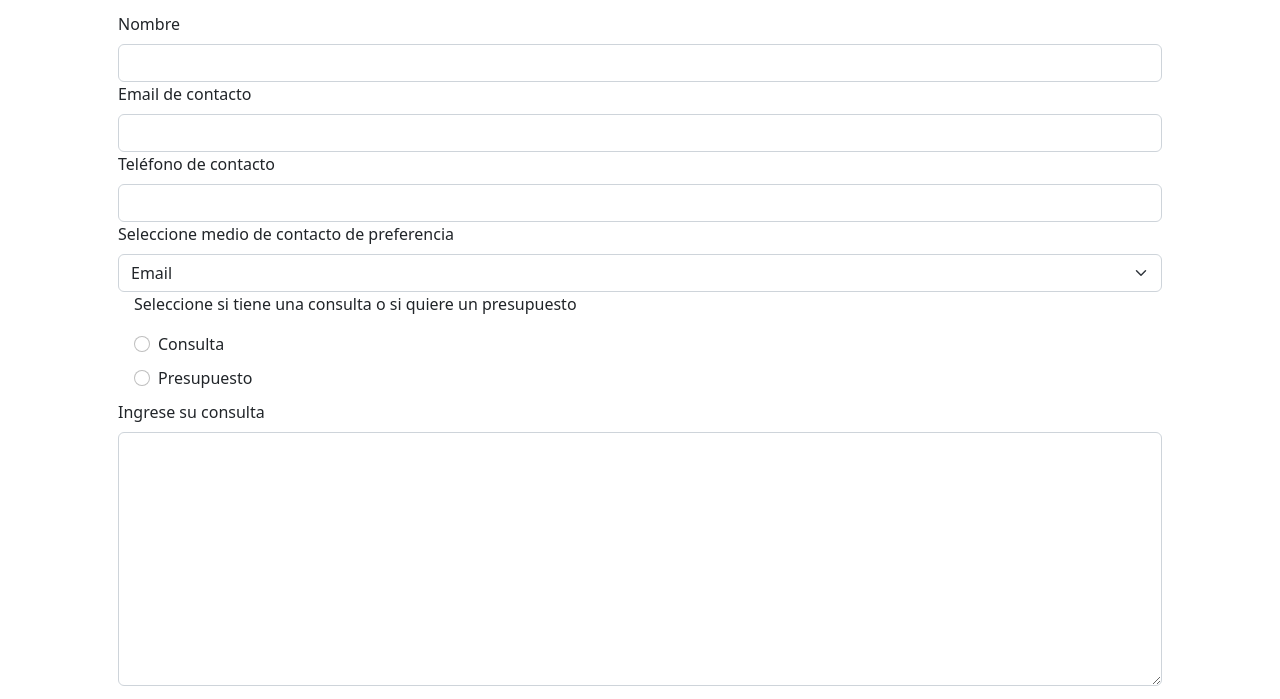
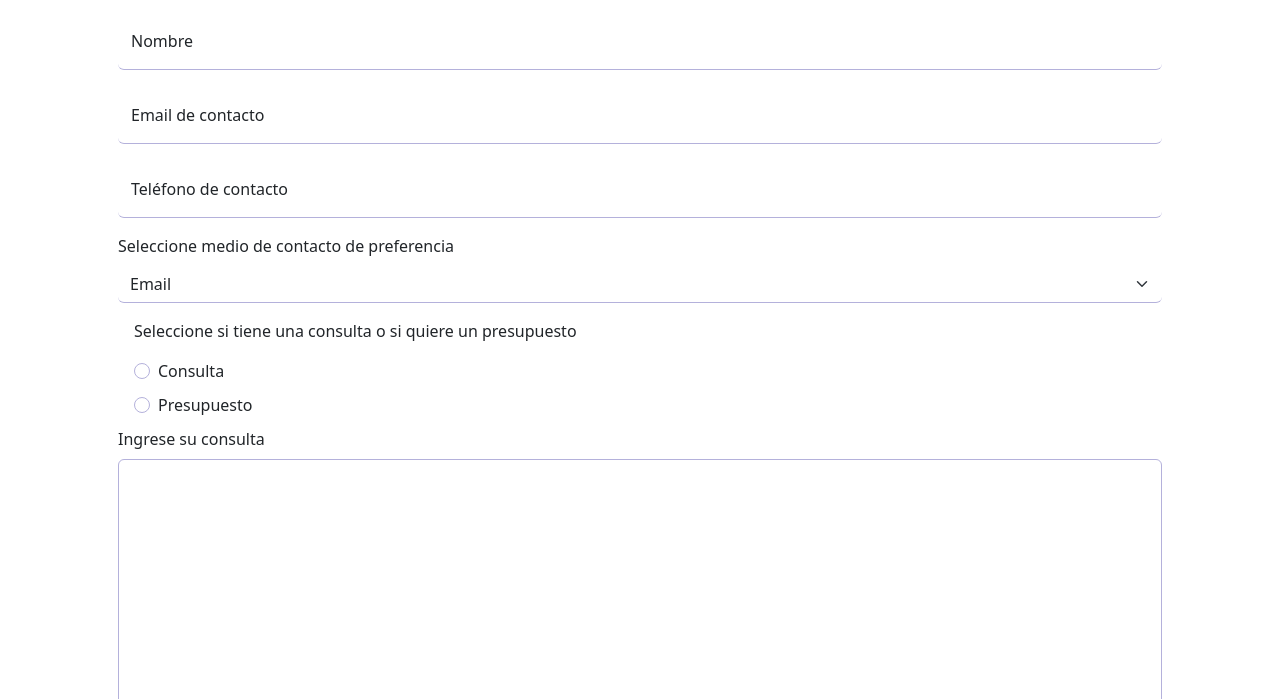
Before and after one commit to ignaciocalace/ICL-Producciones, a plain HTML site: page pages/contacto.html in a window 1280 px wide. Shown: the part 284-983 px from the top of the page. Drawn offline with nearby package versions, Linux system fonts and the light colour scheme.

Commit message:
Bootstrap 5 paginas

```diff
--- a/pages/contacto.html
+++ b/pages/contacto.html
@@ -78,28 +78,41 @@
             <h2 class="text-center">Formulario de contacto</h2>
           </legend>
           <!-- Nombre -->
-          <div>
+          <div class="form-floating">
+            <input
+              class="form-control"
+              type="text"
+              name="nombre"
+              id="nombre"
+              placeholder="Nombre"
+            />
             <label class="form-label" for="nombre">Nombre</label>
-            <input class="form-control" type="text" name="nombre" id="nombre" />
           </div>
 
           <!-- Email -->
-          <div>
+          <div class="form-floating">
+            <input
+              class="form-control"
+              type="email"
+              name="email"
+              id="email"
+              placeholder="email"
+            />
             <label class="form-label" for="email">Email de contacto</label>
-            <input class="form-control" type="email" name="email" id="email" />
           </div>
 
           <!-- Telefono -->
-          <div>
-            <label class="form-label" for="telefono"
-              >Teléfono de contacto</label
-            >
+          <div class="form-floating">
             <input
               class="form-control"
               type="tel"
               name="telefono"
               id="telefono"
+              placeholder="telefono"
             />
+            <label class="form-label" for="telefono"
+              >Teléfono de contacto</label
+            >
           </div>
 
           <!-- Inicio selección tipo de contacto -->
@@ -154,8 +167,12 @@
             ></textarea>
           </div>
           <!-- Botón Enviar -->
-          <div>
-            <input class="btn btn-primary mt-3" type="submit" value="Enviar" />
+          <div class="d-flex justify-content-md-start justify-content-end">
+            <input
+              class="btn btn-primary col-sm-3 col-6"
+              type="submit"
+              value="Enviar"
+            />
           </div>
         </form>
       </div>
--- a/styles/stylesBootstrap.css
+++ b/styles/stylesBootstrap.css
@@ -55,3 +55,19 @@ footer {
     color: #0dab01;
     margin-top: .6rem;
 }
+
+.form-control,
+.form-select {
+    border: none !important;
+    border-bottom: 0.1rem solid #b4b1db !important;
+    margin-bottom: 1rem !important;
+}
+
+.form-check-input {
+    border: 0.1rem solid #b4b1db !important;
+}
+
+textarea.form-control {
+    border: 0.1rem solid #b4b1db !important;
+
+}
```
